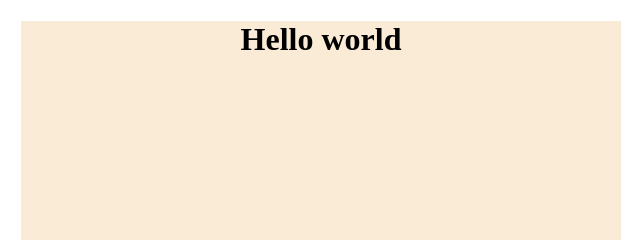
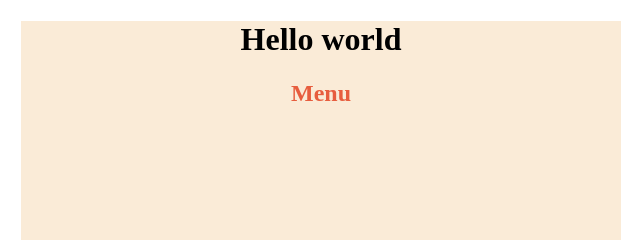
Before and after one commit to Wei-Kai-Life/git.github.io, a plain HTML site: page index.html in a window 1280 px wide. Shown: the top 240 px of the page, 319-959 px from the left. Drawn offline with Linux system fonts and the light colour scheme.

Commit message:
add Title Menu

```diff
--- a/index.html
+++ b/index.html
@@ -15,11 +15,16 @@
         h1{
             text-align: center;
         }
+        h2{
+            text-align: center;
+            color: rgb(231, 93, 62);
+        }
     </style>
 </head>
 <body>
     <div class="container">
         <h1>Hello world</h1>
+        <h2>Menu</h2>
     </div>
 </body>
 </html>
```
